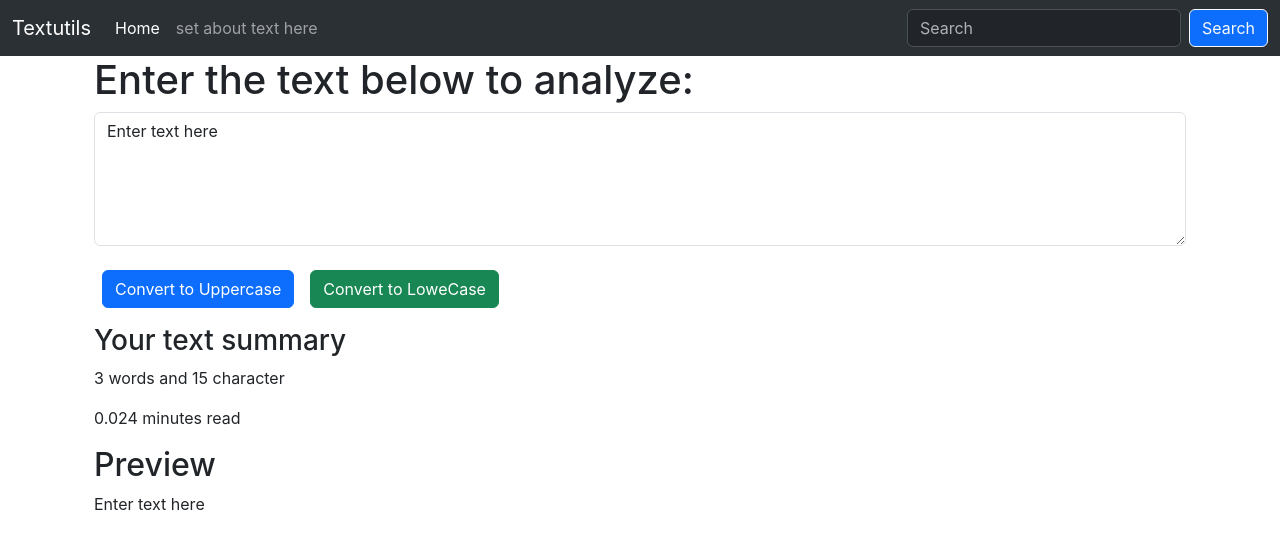
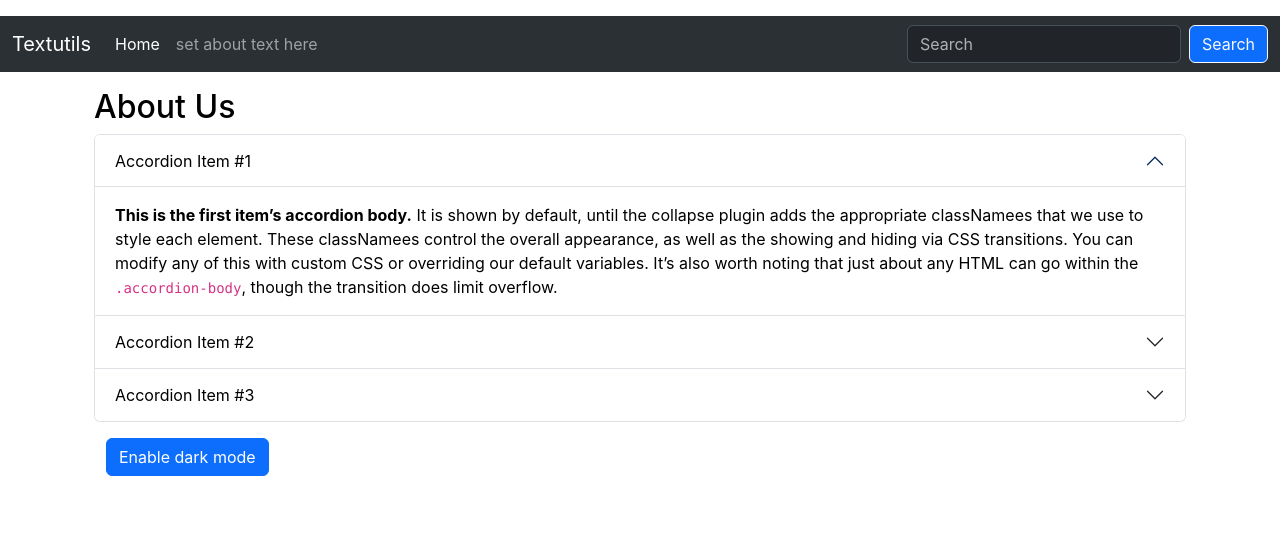
Before and after one commit to Deba94das/ReactJS-POC, a React (Create React App) app in the folder textutils/: page / in a window 1280 px wide. Shown: the top 548 px of the page. Built offline with nearby package versions, Linux system fonts and the light colour scheme.

Commit message:
dark mode added in about us page using state

```diff
--- a/textutils/src/App.js
+++ b/textutils/src/App.js
@@ -1,15 +1,20 @@
 import "./App.css";
+import About from "./components/About";
 import Navbar from "./components/Navbar";
-import TextForm from "./components/TextForm";
+//import TextForm from "./components/TextForm";
 
 function App() {
   return (
     <>
       {/* <Navbar title ="Textutils" aboutText="About Textutils"/> */}
       {/* <Navbar /> */}
-      <Navbar title="Textutils"></Navbar>
+      <div className="my-3">
+      <Navbar title="Textutils" />
+      </div>
+
       <div className="container" my-3>
-        <TextForm heading="Enter the text below to analyze:"/>
+        {/* <TextForm heading="Enter the text below to analyze:"/> */}
+        <About></About>
       </div>
     </>
   );
--- /dev/null
+++ b/textutils/src/components/About.js
@@ -0,0 +1,133 @@
+import React, { useState } from "react";
+
+export default function About() {
+  const [myStyle, setMyStyle] = useState({
+    color: "black",
+    backgroundColor: "white",
+  });
+  const[btnText,setBtnText]=useState('Enable dark mode')
+
+  const toggleStyle = () => {
+    if (myStyle.color === "white") {
+      setMyStyle({
+        color: "black",
+        backgroundColor: "white",
+        border: "1px solid black"
+      });
+      setBtnText('Enable Dark Mode')
+    } else {
+      setMyStyle({
+        color: "white",
+        backgroundColor: "black",
+        border: "1px solid light"
+      });
+      setBtnText('Enable Light Mode')
+    }
+  };
+
+  return (
+    <div className="container" style={myStyle}>
+      <h2>About Us</h2>
+      <div className="accordion" id="accordionExample">
+        <div className="accordion-item">
+          <h2 className="accordion-header">
+            <button
+              className="accordion-button"
+              type="button"
+              data-bs-toggle="collapse"
+              data-bs-target="#collapseOne"
+              aria-expanded="true"
+              aria-controls="collapseOne"
+              style={myStyle}
+            >
+              Accordion Item #1
+            </button>
+          </h2>
+          <div
+            id="collapseOne"
+            className="accordion-collapse collapse show"
+            data-bs-parent="#accordionExample"
+          >
+            <div className="accordion-body" style={myStyle}>
+              <strong>This is the first item’s accordion body.</strong> It is
+              shown by default, until the collapse plugin adds the appropriate
+              classNamees that we use to style each element. These classNamees
+              control the overall appearance, as well as the showing and hiding
+              via CSS transitions. You can modify any of this with custom CSS or
+              overriding our default variables. It’s also worth noting that just
+              about any HTML can go within the <code>.accordion-body</code>,
+              though the transition does limit overflow.
+            </div>
+          </div>
+        </div>
+        <div className="accordion-item">
+          <h2 className="accordion-header">
+            <button
+              className="accordion-button collapsed"
+              type="button"
+              data-bs-toggle="collapse"
+              data-bs-target="#collapseTwo"
+              aria-expanded="false"
+              aria-controls="collapseTwo"
+              style={myStyle}
+            >
+              Accordion Item #2
+            </button>
+          </h2>
+          <div
+            id="collapseTwo"
+            className="accordion-collapse collapse"
+            data-bs-parent="#accordionExample"
+          >
+            <div className="accordion-body" style={myStyle}>
+              <strong>This is the second item’s accordion body.</strong> It is
+              hidden by default, until the collapse plugin adds the appropriate
+              classNamees that we use to style each element. These classNamees
+              control the overall appearance, as well as the showing and hiding
+              via CSS transitions. You can modify any of this with custom CSS or
+              overriding our default variables. It’s also worth noting that just
+              about any HTML can go within the <code>.accordion-body</code>,
+              though the transition does limit overflow.
+            </div>
+          </div>
+        </div>
+        <div className="accordion-item">
+          <h2 className="accordion-header">
+            <button
+              className="accordion-button collapsed"
+              type="button"
+              data-bs-toggle="collapse"
+              data-bs-target="#collapseThree"
+              aria-expanded="false"
+              aria-controls="collapseThree"
+              style={myStyle}
+            >
+              Accordion Item #3
+            </button>
+          </h2>
+          <div
+            id="collapseThree"
+            className="accordion-collapse collapse"
+            data-bs-parent="#accordionExample"
+          >
+            <div className="accordion-body" style={myStyle}>
+              <strong>This is the third item’s accordion body.</strong> It is
+              hidden by default, until the collapse plugin adds the appropriate
+              classNamees that we use to style each element. These classNamees
+              control the overall appearance, as well as the showing and hiding
+              via CSS transitions. You can modify any of this with custom CSS or
+              overriding our default variables. It’s also worth noting that just
+              about any HTML can go within the <code>.accordion-body</code>,
+              though the transition does limit overflow.
+            </div>
+          </div>
+        </div>
+      </div>
+      <div className="container my-3">
+        <button className="btn btn-primary" onClick={toggleStyle}>
+          {btnText}
+        </button>
+      </div>
+    </div>
+  );
+}
--- a/textutils/src/components/TextForm.js
+++ b/textutils/src/components/TextForm.js
@@ -12,6 +12,10 @@
     let upperText=text.toLowerCase();
     setText(upperText);
   }
+  const clearText = () =>{
+    let upperText='';
+    setText(upperText);
+  }
   const handleOnChange =(e) =>{
     setText(e.target.value);
   }
@@ -24,6 +28,7 @@
         <br></br>
         <button className="btn btn-primary mx-2" onClick={convertToUppercase}>Convert to Uppercase</button>
         <button className="btn btn-success mx-2" onClick={convertToLowercase}>Convert to LoweCase</button>
+        <button className="btn btn-success mx-2" onClick={clearText}>Clear Text</button>
       </div>
     </div>
     <div className="container my-3">
```
